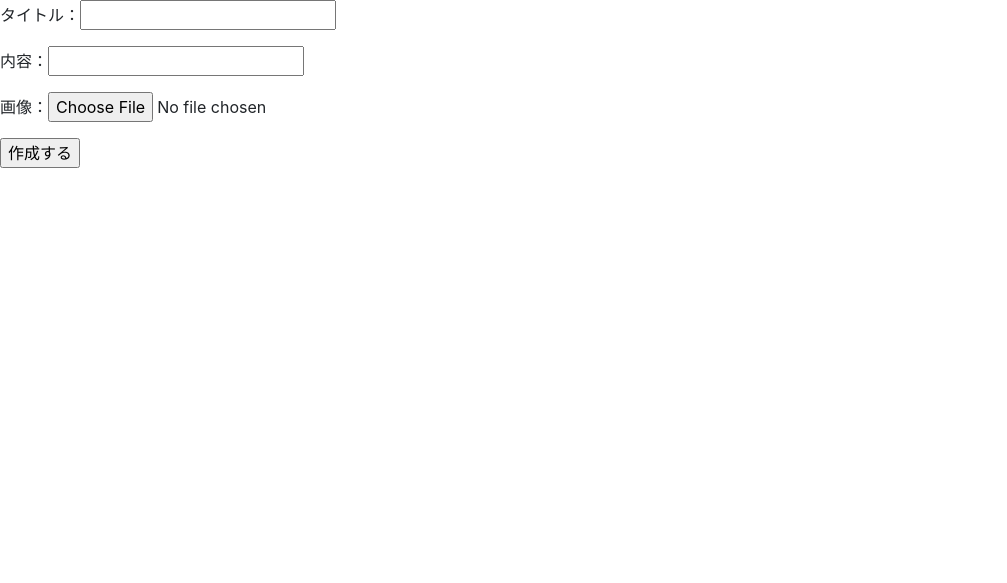
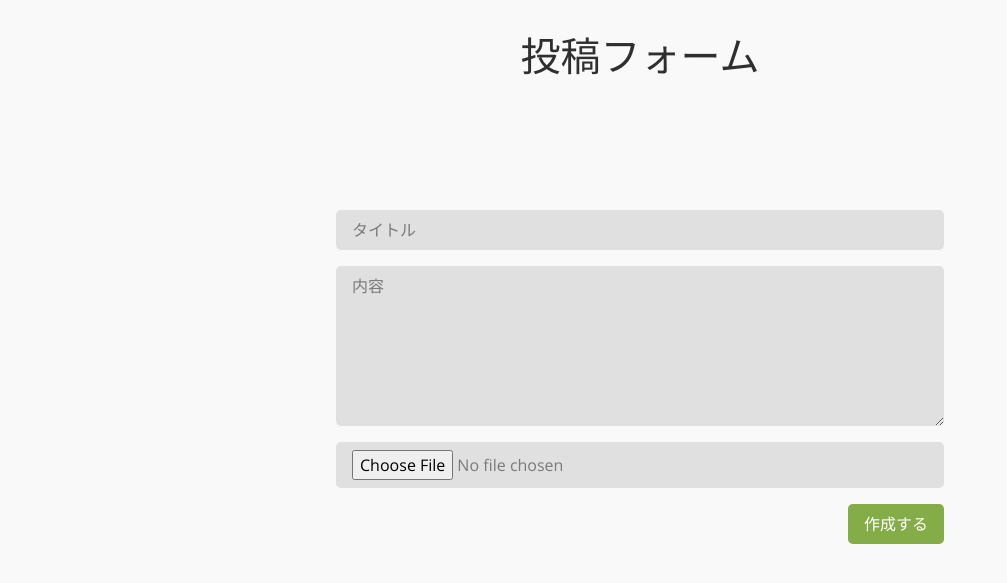
Before and after one commit to tkd26/Board, a Django app: page /create/ in a window 1280 px wide. Shown: the top 583 px of the page, without its empty margins (0-1007 px from the left). Run offline with Django 3.2, Linux system fonts and the light colour scheme; the visitor is signed in with stand-in values (Sample User, id 1); some libraries are stand-ins or nearby versions.

Commit message:
画像投稿を任意にした

```diff
--- /dev/null
+++ b/boardapp/forms.py
@@ -0,0 +1,21 @@
+from django import forms
+from .models import BoardModel
+
+
+class BoardForm(forms.ModelForm):
+    def __init__(self, *args, **kwargs):
+        # first call parent's constructor
+        super(BoardForm, self).__init__(*args, **kwargs)
+        # there's a `fields` property now
+        self.fields['images'].required = False
+    class Meta:
+        model = BoardModel
+        fields = ('title', 'content', 'author', 'images')
+        # labels = {
+        #     'name': '名前',
+        #     'age': '年齢'
+        # }
+        # help_texts = {
+        #     'name': '名前を入力',
+        #     'age': '年齢を入力'
+        # }
--- a/boardapp/models.py
+++ b/boardapp/models.py
@@ -6,7 +6,7 @@ class BoardModel(models.Model):
     title = models.CharField(max_length=100)
     content = models.TextField()
     author = models.CharField(max_length=100)
-    images = models.ImageField(upload_to='')
+    images = models.ImageField(upload_to='', default='defo')
     good = models.IntegerField(null=True, blank=True, default=0)
     goodtext = models.CharField(max_length=200, null=True, blank=True, default='a ')
     read = models.IntegerField(null=True, blank=True, default=0)
--- a/boardapp/views.py
+++ b/boardapp/views.py
@@ -6,6 +6,7 @@ from django.contrib.auth.decorators import login_required
 from django.views.generic import CreateView
 from django.urls import reverse_lazy
 from django.http import HttpResponse, JsonResponse
+from .forms import BoardForm
 
 # Create your views here.
 
@@ -53,8 +54,6 @@ def goodfunc(request):
     pk = request.GET['pk']
     post = BoardModel.objects.get(pk=pk)
     good_count = post.good
-    data = {}
-    print(good_count)
 
     if user_name in post.goodtext:
         post.good = post.good - 1
@@ -101,5 +100,6 @@ def readfunc(request):
 class BoardCreate(CreateView):
     template_name = 'create.html'
     model = BoardModel
-    fields = ('title', 'content', 'author', 'images')
+    form_class = BoardForm
+    # fields = ('title', 'content', 'author', 'images')
     success_url = reverse_lazy('list')
--- /dev/null
+++ b/static/create.css
@@ -0,0 +1,80 @@
+h1 {
+    text-align: center;
+}
+form {
+    width: 50%;
+    margin: 10% auto;
+    min-width: 9rem;
+  }
+
+  input, textarea {
+    float: left;
+    width: 100%;
+    max-width: 100%;
+    border: none;
+    margin: 0.5rem 0;
+    padding: 0.5rem 1rem;
+    border-radius: 0.3rem;
+    background: #e0e0e0;
+    color: #7a7a7a;
+  }
+  input[type=submit], textarea[type=submit] {
+    background: #84AD47;
+    color: #fff;
+    width: auto;
+    float: right;
+  }
+  input::placeholder, textarea::placeholder {
+    color: #7a7a7a;
+  }
+  input.error, textarea.error {
+    background: #AD4747;
+    color: #fff;
+  }
+  input.error::placeholder, textarea.error::placeholder {
+    color: black;
+  }
+
+  textarea {
+    height: 10rem;
+  }
+
+  .captcha {
+    float: left;
+  }
+  .captcha input {
+    float: right;
+  }
+  .captcha input[name=question] {
+    width: 4rem;
+    border-top-right-radius: 0;
+    border-bottom-right-radius: 0;
+    text-align: right;
+    padding-right: 0;
+  }
+  .captcha [name=captcha] {
+    width: 5rem;
+    border-top-left-radius: 0;
+    border-bottom-left-radius: 0;
+    padding-left: 0.5rem;
+  }
+  .captcha [name=captcha]::placeholder {
+    text-align: center;
+  }
+
+  * {
+    box-sizing: border-box;
+  }
+
+  @font-face {
+    font-family: 'Open Sans';
+    font-style: normal;
+    font-weight: 400;
+    src: local("Open Sans"), local("OpenSans"), url(http://themes.googleusercontent.com/static/fonts/opensans/v7/cJZKeOuBrn4kERxqtaUH3bO3LdcAZYWl9Si6vvxL-qU.woff) format("woff");
+  }
+  body {
+    padding: 2rem;
+    background: #f9f9f9;
+    color: #2f2f2f;
+    font-family: 'Open Sans';
+  }
--- a/templates/create.html
+++ b/templates/create.html
@@ -1,15 +1,25 @@
 {% extends 'base.html' %}
+{% load static %}
+
+{% block customcss %}
+<link rel='stylesheet' type='text/css' href="{% static 'all.css' %}">
+<link rel='stylesheet' type='text/css' href="{% static 'create.css' %}">
+
+{% endblock customcss %}
+
 
 {% block content %}
 
 {% if user.is_authenticated %}
+<h1>投稿フォーム</h1>
 <form action='' method='POST' enctype='multipart/form-data'>{% csrf_token %}
-    <p>タイトル：<input type='text' name='title'></p>
-    <p>内容：<input type='text' name='content'></p>
-    <p>画像：<input type='file' name='images'></p>
+    <input type="text" placeholder="タイトル" name="title" required>
+    <textarea placeholder="内容" name="content" required></textarea>
+    <input type='file' name='images'>
     <input type='hidden' name='author' value='{{ user.username }}'>
 
     <input type='submit' value='作成する'>
+
 </form>
 {% else %}
 ログインしてください
--- a/templates/list.html
+++ b/templates/list.html
@@ -70,7 +70,9 @@
                         <div class='box-title'>{{item.title}}</div>
                         <div class='box-info'>{{item.created_at}} by <b>{{item.author}}</b></div>
                         <div class='box-memo'>{{item.content}}</div>
+                        {% if item.images != "defo" %}
                         <div class='box-image'><img src="{{ item.images.url }}" width=200></div>
+                        {% endif %}
 
                         <div class='box-button'>
                             <div class='box-good'>
```
Also changed, not shown: static/list.css (+9 -5 lines), boardapp/migrations/0007_auto_20201120_0634.py (added).
